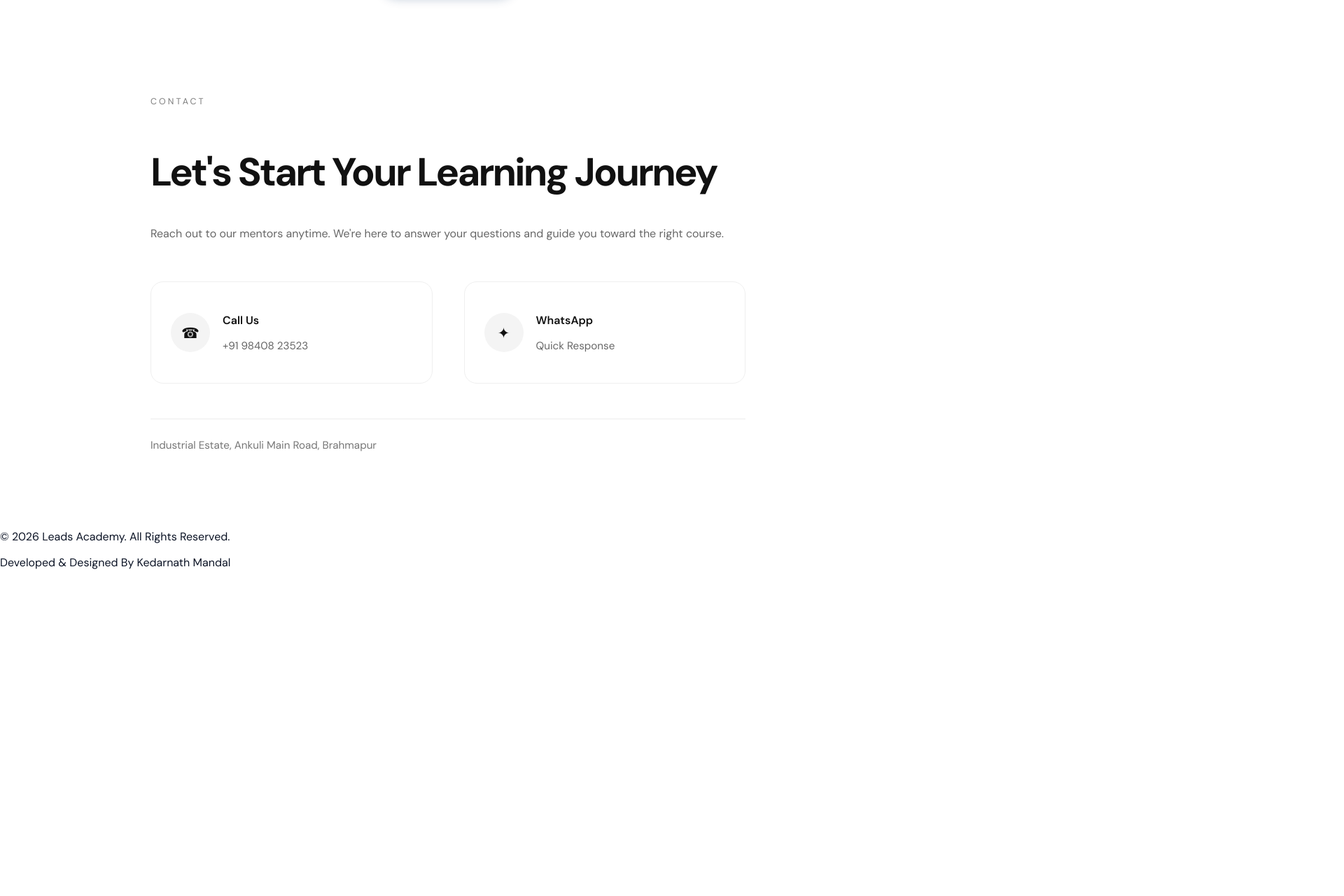
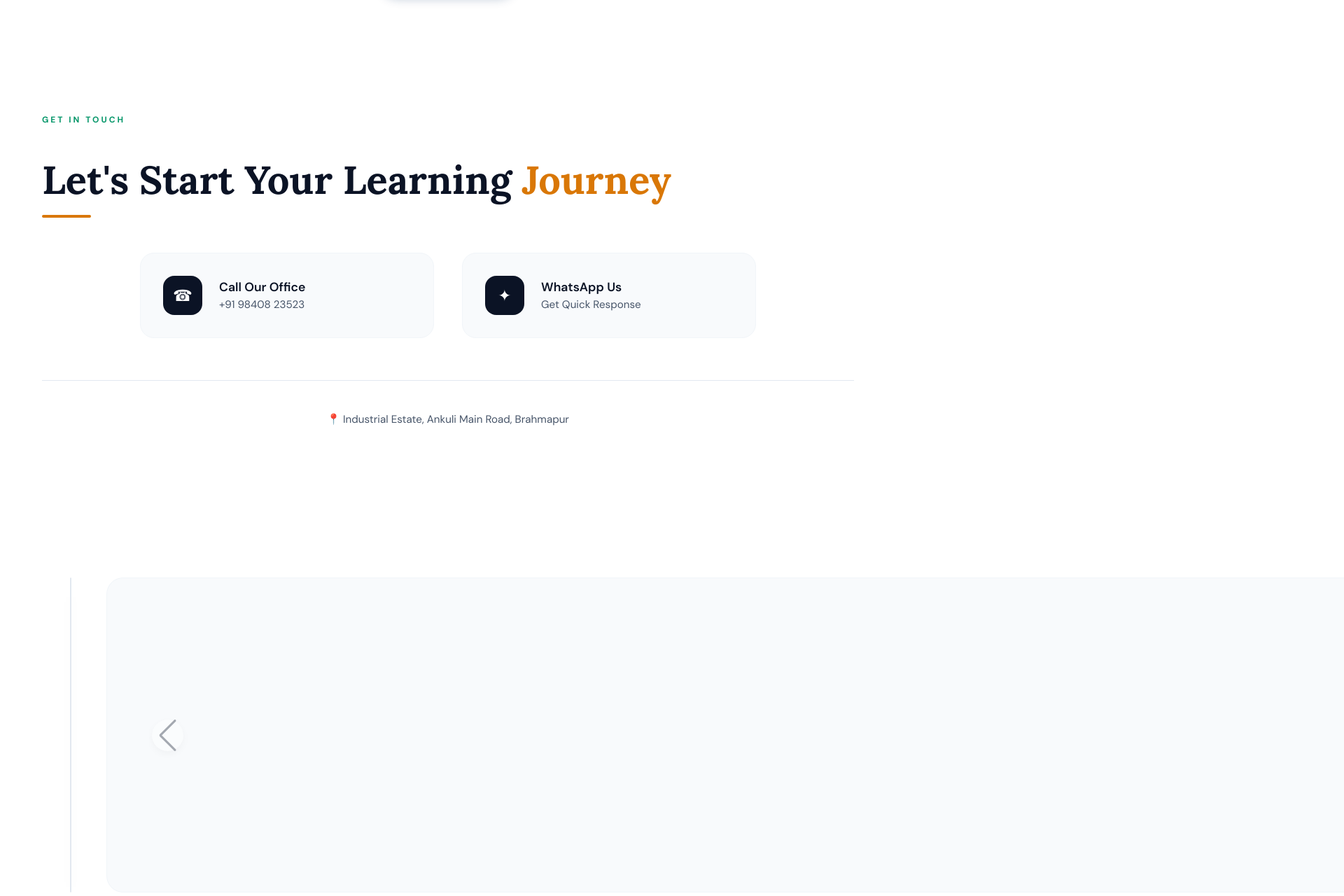
Before and after one commit to Kedar-Dev25/coaching-center-website, a React (Vite) app: page / in a window 1280 px wide. Shown: the part 5540-6820 px from the top of the page at 70% size, 1920 px wide, since content can reach past the window. Before the commit the page ends 6370 px from the top, so only its background shows below. Built offline with nearby package versions, Linux system fonts and the light colour scheme; grey boxes are pictures that could not be loaded.

Commit message:
Completed Contact section UI

```diff
--- a/package.json
+++ b/package.json
@@ -11,7 +11,8 @@
   },
   "dependencies": {
     "react": "^19.2.7",
-    "react-dom": "^19.2.7"
+    "react-dom": "^19.2.7",
+    "swiper": "^14.0.5"
   },
   "devDependencies": {
     "@babel/core": "^7.29.7",
--- a/src/App.css
+++ b/src/App.css
@@ -1150,118 +1150,235 @@ body {
 
 
 
-.contact-section{
-    padding:90px 22px;
-    background:#fff;
+
+
+
+
+
+/* ==========================================================================
+   CONTACT SECTION: FINAL PREMIUM EXECUTIVE (PIXEL PERFECT & CENTERED)
+   ========================================================================== */
+.contact-section {
+  width: 100%;
+  background-color: #ffffff;
+  padding: 80px 20px;
 }
 
-.contact-wrapper{
-    max-width:620px;
-    margin:auto;
+.contact-container {
+  max-width: 1200px;
+  margin: 0 auto;
 }
 
-.contact-tag{
-    display:inline-block;
-    font-size:.78rem;
-    letter-spacing:.25em;
-    color:#7d7d7d;
-    margin-bottom:18px;
+.contact-overline {
+  display: block;
+  font-size: 0.75rem;
+  font-weight: 700;
+  letter-spacing: 0.25em;
+  color: var(--accent-emerald);
+  margin-bottom: 12px;
+  text-transform: uppercase;
+  text-align: left;
 }
 
-.contact-title{
-    font-size:clamp(2rem,7vw,3.5rem);
-    line-height:1;
-    font-weight:700;
-    letter-spacing:-.05em;
-    color:#111;
+.contact-title {
+  font-family: 'Lora', serif;
+  font-size: clamp(2rem, 5vw, 3.5rem);
+  color: var(--primary-color);
+  line-height: 1.1;
+  margin-bottom: 20px;
+  text-align: left;
 }
 
-.contact-sub{
-    margin-top:18px;
-    font-size:1rem;
-    line-height:1.7;
-    color:#666;
+.contact-title span { color: var(--accent-amber); }
+
+.contact-accent-bar {
+  width: 70px;
+  height: 4px;
+  background: var(--accent-amber);
+  margin-bottom: 50px;
+  border-radius: 2px;
+  text-align: left;
 }
 
-.contact-grid{
-    display:flex;
-    flex-direction:column;
-    margin-top:55px;
+/* GRID: Mobile Default */
+.contact-grid {
+  display: grid;
+  grid-template-columns: 1fr;
+  gap: 24px;
+  width: 100%;
+  justify-items: center; /* Mobile pe cards center align rahenge */
 }
 
-.contact-card{
-    display:flex;
-    align-items:center;
-    gap:18px;
-    text-decoration:none;
-    color:#111;
-    padding:22px 0;
-    border-bottom:1px solid #ececec;
-    transition:.35s;
+.contact-card {
+  display: flex;
+  align-items: center;
+  gap: 24px;
+  padding: 32px;
+  background: #F8FAFC;
+  border: 1px solid #F1F5F9;
+  border-radius: 20px;
+  text-decoration: none;
+  width: 100%;
+  max-width: 450px;
+  transition: all 0.4s cubic-bezier(0.16, 1, 0.3, 1);
 }
 
-.contact-card:hover{
-    transform:translateX(10px);
+.contact-card:hover {
+  transform: translateY(-8px);
+  background: #ffffff;
+  border-color: #E2E8F0;
+  box-shadow: 0 20px 40px rgba(11, 19, 37, 0.06);
 }
 
-.contact-icon{
-    width:56px;
-    height:56px;
-    border-radius:50%;
-    background:#f4f4f4;
-    display:flex;
-    justify-content:center;
-    align-items:center;
-    font-size:1.3rem;
-    flex-shrink:0;
+.contact-icon-box {
+  width: 56px;
+  height: 56px;
+  background: var(--primary-color);
+  color: #fff;
+  border-radius: 16px;
+  display: flex;
+  align-items: center;
+  justify-content: center;
+  font-size: 1.4rem;
+  flex-shrink: 0;
 }
 
-.contact-card h3{
-    font-size:1rem;
-    margin-bottom:5px;
-    font-weight:600;
+.contact-info h3 {
+  font-family: "DM Sans", sans-serif;
+  font-size: 1.1rem;
+  font-weight: 600;
+  margin: 0 0 4px 0;
+  color: var(--primary-color);
 }
 
-.contact-card p{
-    color:#666;
-    font-size:.95rem;
+.contact-info p {
+  font-size: 0.95rem;
+  color: var(--text-muted);
+  margin: 0;
 }
 
-.location-box{
-    margin-top:45px;
-    padding-top:25px;
-    border-top:1px solid #ececec;
-    color:#777;
-    font-size:.95rem;
-    line-height:1.7;
+.location-box {
+  margin-top: 60px;
+  font-size: 0.95rem;
+  color: var(--text-muted);
+  border-top: 1px solid #E2E8F0;
+  padding-top: 30px;
+  text-align: center; /* Premium feel ke liye center */
 }
 
-/* Desktop */
+/* LAPTOP/TABLET: SIDE-BY-SIDE + CENTERED */
+@media (min-width: 768px) {
+  .contact-section { padding: 120px 60px; }
 
-@media(min-width:768px){
-
-.contact-wrapper{
-    max-width:850px;
+  .contact-grid {
+    grid-template-columns: repeat(2, 420px); /* 2 cards side-by-side */
+    gap: 40px;
+    justify-content: center; /* Cards ko laptop pe center lock kar diya */
+    margin: 0 auto;
+  }
 }
 
-.contact-grid{
-    display:grid;
-    grid-template-columns:1fr 1fr;
-    gap:45px;
+
+
+
+
+
+
+
+
+
+
+
+/* ==========================================================================
+   MAP & REVIEW SECTION: FINAL PREMIUM EXECUTIVE (MOBILE-FIRST)
+   ========================================================================== */
+
+/* Section Layout */
+.map-review-section {
+  display: grid;
+  grid-template-columns: 1fr;
+  gap: 30px;
+  max-width: 1200px;
+  margin: 80px auto;
+  padding: 0 20px;
 }
 
-.contact-card{
-    border:1px solid #efefef;
-    padding:28px;
-    border-radius:18px;
+/* Map Container: Trustworthy & Clean */
+.map-container {
+  width: 100%;
+  height: 350px; /* Mobile pe height */
+  border-radius: 24px;
+  overflow: hidden;
+  box-shadow: 0 10px 30px rgba(11, 19, 37, 0.08);
+  border: 1px solid #E2E8F0;
 }
 
-.contact-card:hover{
-    transform:translateY(-6px);
-    box-shadow:0 18px 45px rgba(0,0,0,.06);
+/* Carousel Container: Premium feel */
+.review-carousel-wrapper {
+  background: #F8FAFC;
+  border-radius: 24px;
+  padding: 40px;
+  position: relative;
+  border: 1px solid #F1F5F9;
+  min-height: 280px;
+  display: flex;
+  flex-direction: column;
+  justify-content: center;
 }
 
-.location-box{
-    margin-top:50px;
+.review-content {
+  text-align: center;
 }
+
+.review-content p {
+  font-family: 'Lora', serif;
+  font-size: 1.25rem;
+  line-height: 1.6;
+  color: var(--primary-color);
+  font-style: italic;
+  margin-bottom: 20px;
 }
+
+.review-content h4 {
+  font-family: "DM Sans", sans-serif;
+  font-size: 0.95rem;
+  font-weight: 700;
+  color: var(--accent-amber);
+  text-transform: uppercase;
+  letter-spacing: 0.1em;
+}
+
+/* Swiper Arrows (The Professional Touch) */
+.swiper-button-next,
+.swiper-button-prev {
+  color: var(--primary-color) !important;
+  background: #ffffff;
+  width: 45px !important;
+  height: 45px !important;
+  border-radius: 50%;
+  box-shadow: 0 4px 12px rgba(0,0,0,0.1);
+  transition: all 0.3s ease;
+}
+
+.swiper-button-next:hover,
+.swiper-button-prev:hover {
+  background: var(--primary-color);
+  color: #ffffff !important;
+}
+
+/* LAPTOP/DESKTOP RESPONSIVENESS */
+@media (min-width: 1024px) {
+  .map-review-section {
+    grid-template-columns: 1.5fr 1fr; /* Map gets more space */
+    gap: 50px;
+    padding: 0 60px;
+  }
+
+  .map-container {
+    height: 450px; /* Desktop pe map ka bada size premium lagta hai */
+  }
+
+  .review-carousel-wrapper {
+    padding: 60px;
+  }
+}
--- a/src/App.jsx
+++ b/src/App.jsx
@@ -7,6 +7,7 @@ import Achievements from "./components/Achievements";
 import Gallery from "./components/Gallery";
 import Contact from "./components/Contact";
 import Footer from "./components/Footer";
+import MapReviewSection from "./components/MapReviewSection";
 
 function App() {
   return (
@@ -19,6 +20,7 @@ function App() {
       <Achievements />
       <Gallery />
       <Contact />
+      <MapReviewSection />
       <Footer />
     </>
   );
--- a/src/components/Contact.jsx
+++ b/src/components/Contact.jsx
@@ -4,58 +4,35 @@ import "../App.css";
 const Contact = () => {
   return (
     <section className="contact-section" id="contact">
-      <div className="contact-wrapper">
+      <div className="contact-container">
 
-        <span className="contact-tag">
-          CONTACT
-        </span>
-
+        <span className="contact-overline">Get In Touch</span>
         <h2 className="contact-title">
-          Let's Start Your Learning Journey
+          Let's Start Your Learning <span>Journey</span>
         </h2>
-
-        <p className="contact-sub">
-          Reach out to our mentors anytime. We're here to answer your questions
-          and guide you toward the right course.
-        </p>
+        <div className="contact-accent-bar"></div>
 
         <div className="contact-grid">
-
           <a href="tel:+919840823523" className="contact-card">
-
-            <div className="contact-icon">
-              ☎
-            </div>
-
-            <div>
-              <h3>Call Us</h3>
+            <div className="contact-icon-box">☎</div>
+            <div className="contact-info">
+              <h3>Call Our Office</h3>
               <p>+91 98408 23523</p>
             </div>
-
           </a>
 
-          <a
-            href="https://wa.me/919840823523"
-            className="contact-card"
-          >
-
-            <div className="contact-icon">
-              ✦
+          <a href="https://wa.me/919840823523" className="contact-card">
+            <div className="contact-icon-box">✦</div>
+            <div className="contact-info">
+              <h3>WhatsApp Us</h3>
+              <p>Get Quick Response</p>
             </div>
-
-            <div>
-              <h3>WhatsApp</h3>
-              <p>Quick Response</p>
-            </div>
-
           </a>
-
         </div>
 
         <div className="location-box">
-          Industrial Estate, Ankuli Main Road, Brahmapur
+          <p>📍 Industrial Estate, Ankuli Main Road, Brahmapur</p>
         </div>
-
       </div>
     </section>
   );
--- /dev/null
+++ b/src/components/MapReviewSection.jsx
@@ -0,0 +1,44 @@
+import React from 'react';
+import { Swiper, SwiperSlide } from 'swiper/react';
+import { Navigation } from 'swiper/modules';
+import 'swiper/css';
+import 'swiper/css/navigation';
+import "../App.css"
+
+const MapReviewSection = () => {
+  return (
+    <section className="map-review-section">
+      {/* Map Side */}
+      <div className="map-container">
+        <iframe
+        src='https://www.google.co.in/maps/place/Leads+Academy/@19.3028506,84.8172876,17z/data=!3m1!4b1!4m6!3m5!1s0x3a3d5b1b36d79229:0x7e86009a762db04f!8m2!3d19.3028456!4d84.8198679!16s%2Fg%2F11hdkywxc0?entry=ttu&g_ep=EgoyMDI2MDcxNS4wIKXMDSoASAFQAw%3D%3D'
+width="100%"
+          height="100%"
+          style={{ border: 0 }}
+          allowFullScreen=""
+          loading="lazy"
+        ></iframe>
+      </div>
+
+      {/* Review Side */}
+      <div className="review-carousel-wrapper">
+        <Swiper navigation={true} modules={[Navigation]} className="review-carousel">
+          <SwiperSlide>
+            <div className="review-content">
+              <p>"Leads Academy has completely changed my learning perspective. Highly recommended!"</p>
+              <h4>— Rahul Kumar</h4>
+            </div>
+          </SwiperSlide>
+          <SwiperSlide>
+            <div className="review-content">
+              <p>"Best faculty and infrastructure in Brahmapur. A must-join for students."</p>
+              <h4>— Priya Singh</h4>
+            </div>
+          </SwiperSlide>
+        </Swiper>
+      </div>
+    </section>
+  );
+};
+
+export default MapReviewSection;
```
Also changed, not shown: 1 other file (tests, documents, lock files or other folders).
